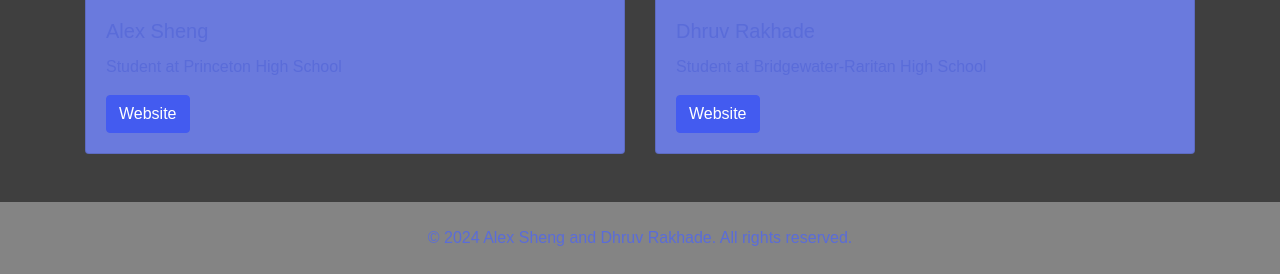
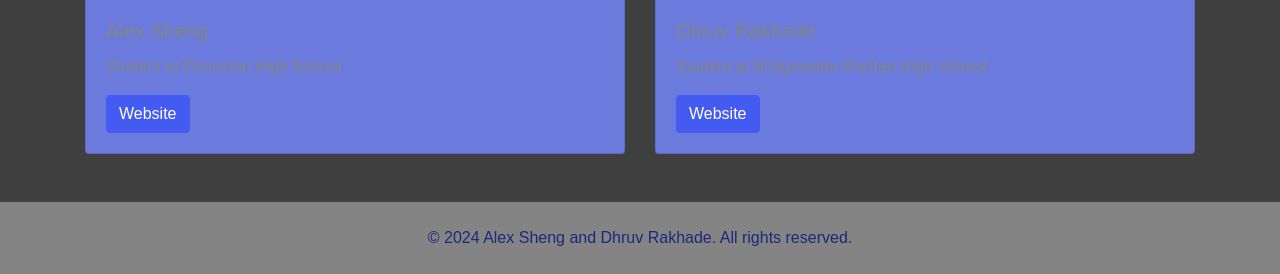
Before and after one commit to intrepidbird/phaze, a Flask app: page / in a window 1280 px wide. Shown: the part 803-1077 px from the top of the page. Run offline with Flask 3, Linux system fonts and the light colour scheme; some libraries are stand-ins or nearby versions; some web fonts are replaced.

Commit message:
Update index.html

```diff
--- a/templates/index.html
+++ b/templates/index.html
@@ -27,7 +27,7 @@
         }
 
         .navbar-light .navbar-nav .nav-link {
-            color: #5a6cd9; /* Set navbar link color */
+            color: #1c297a; /* Set navbar link color */
         }
 
         .navbar-light .navbar-nav .nav-link:hover {
@@ -62,7 +62,7 @@
         footer {
             font-family: "Radio Canada Big", sans-serif;
             background-color: #848484; /* Set footer background color */
-            color: #5a6cd9; /* Set footer text color */
+            color: #1c297a; /* Set footer text color */
         }
 
         /* Animation */
@@ -104,11 +104,11 @@
 
         .card-title,
         .card-text {
-            color: #5a6cd9; /* Set card title and text color */
+            color: #848484; /* Set card title and text color */
         }
 
         .navbar .navbar-brand {
-            color: #5a6cd9 !important;
+            color: #1c297a !important;
         }
 
         .button-primary:active {
```
